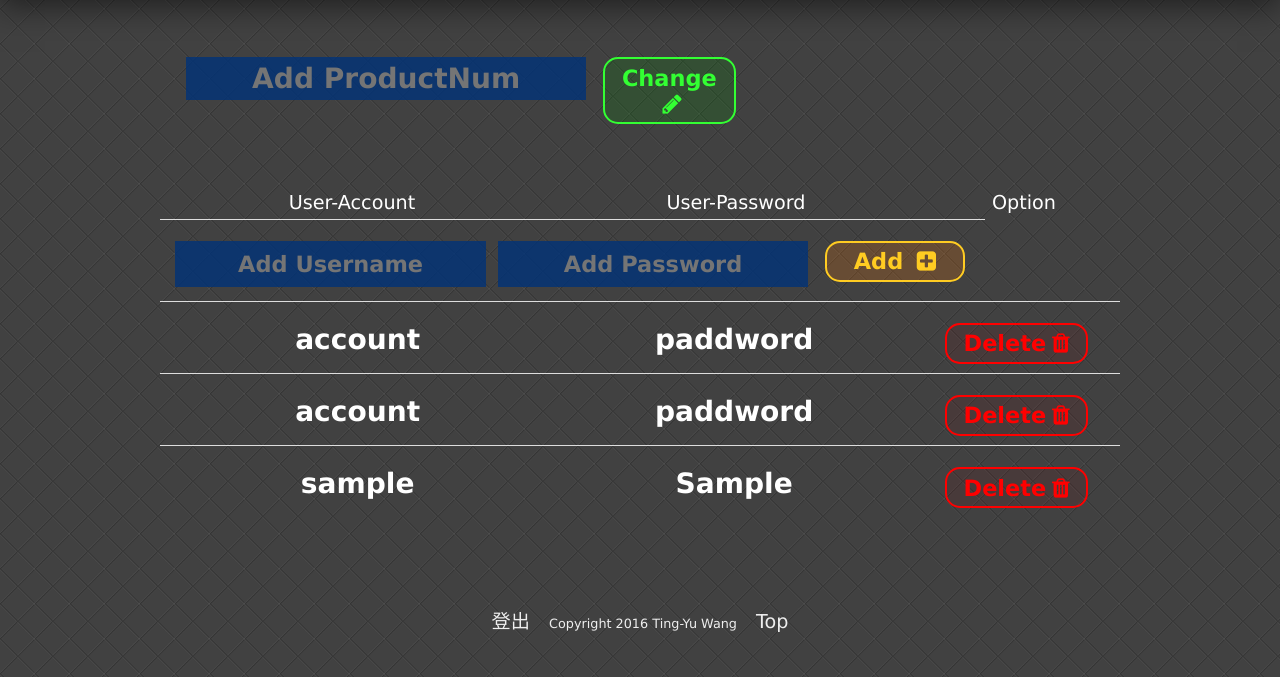
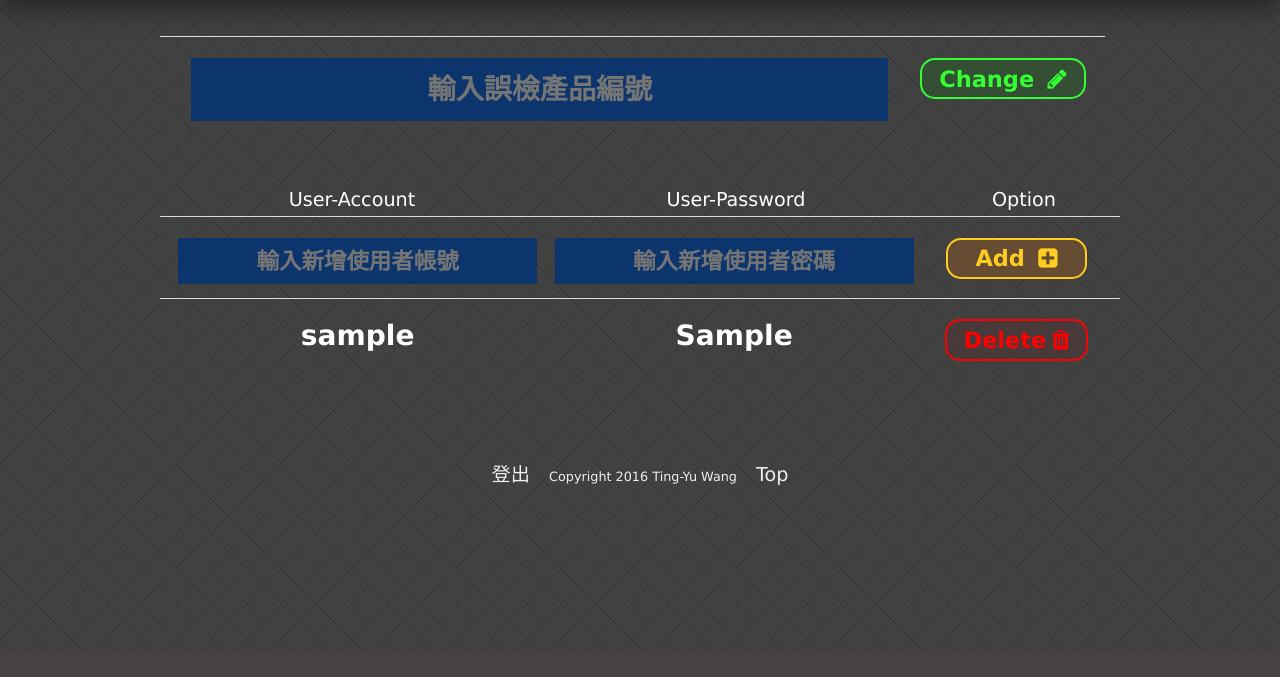
Before and after one commit to tina2827287/Project_Defect, a PHP site: page /admin.php in a window 1280 px wide. Shown: the part 149-826 px from the top of the page. After the commit the page ends 800 px from the top, so only its background shows below. Run offline with PHP 8.4, Linux system fonts and the light colour scheme; the visitor is signed in with stand-in values (Sample User, id 1); tables that the repository leaves empty or names only in its code hold one stand-in row (values such as "Sample post"); data that the repository does not hold is empty.

Commit message:
admin 跑版解決

```diff
--- a/admin.php
+++ b/admin.php
@@ -69,7 +69,7 @@ if(!isset($_SESSION["if_login"])){
                 <li id="content-error">
                     <form action="./user_chg.php" method="post" id="pnumForm">
                         <h3>
-                        <span class="err-pNum"><input type="text" id="pnum" name="pnum" placeholder="Add ProductNum"></span>
+                        <span class="err-pNum"><input type="text" id="pnum" name="pnum" placeholder="輸入誤檢產品編號"></span>
                         <span class="err-update"><button class="mybtn chg-btn">Change <i class="fa fa-pencil"></i></button></span>
                     </h3>
                     </form>
@@ -82,21 +82,11 @@ if(!isset($_SESSION["if_login"])){
                 <li class="content-li">
                     <form action="./user_add.php" method="post" id="userForm">
                         <h3>
-                        <span class="user-name" ><input id="uname" name="uname" type="text" placeholder="Add Username"></span>
-                        <span class="user-passwd"><input id="upw"  name="upw" type="text" placeholder="Add Password"></span>
+                        <span class="user-name" ><input id="uname" name="uname" type="text" placeholder="輸入新增使用者帳號"></span>
+                        <span class="user-passwd"><input id="upw"  name="upw" type="text" placeholder="輸入新增使用者密碼"></span>
                         <span class="user-add"><button class="mybtn add-btn" type="submit">Add <i class="fa fa-plus-square"></i></button></span>
                     </h3>
                     </form>
-                    <h3>
-                        <span>account</span>
-                        <span>paddword</span>
-                        <span class="user-del"><button class="mybtn del-btn">Delete<i class="fa fa-trash"></i></button></span>
-                    </h3>
-                    <h3>
-                        <span>account</span>
-                        <span>paddword</span>
-                        <span class="user-del"><button class="mybtn del-btn">Delete<i class="fa fa-trash"></i></button></span>
-                    </h3>
 
                     <?php
                     //連接資料庫（使用include方便維護）
--- a/css/admin.css
+++ b/css/admin.css
@@ -4,6 +4,10 @@ header {
 
 header h1 {
     text-shadow: 0px 0px 30px rgba(255, 192, 34, 1);
+}
+
+ul#content li#content-error form#pnumForm {
+    width: 100%;
 }
 
 ul#content li#content-error {
@@ -14,7 +18,9 @@ ul#content li#content-error {
     padding-right: 15px;
 }
 
-ul#content li#content-error h3 {
+ul#content li#content-error {
+    position: relative;
+    width: 100%;
     border-top: none;
 }
 
@@ -30,7 +36,7 @@ ul#content li span.err-pNum {
 ul#content li span.err-pNum input {
     width: 90%;
     text-align: center;
-    padding: 5px;
+    padding: 15px;
     background-color: rgba(0, 51, 120, 0.8);
     border: 0;
     box-shadow: 0;
@@ -47,6 +53,14 @@ ul#content li span.err-pNum input:focus {
 
 ul#content li span.err-update {
     flex: 0.5;
+}
+
+ul#content li#content-head {
+    width: 100%;
+}
+
+ul#content form#userForm {
+    width: 100%;
 }
 
 ul#content li span.user-name input {
```
